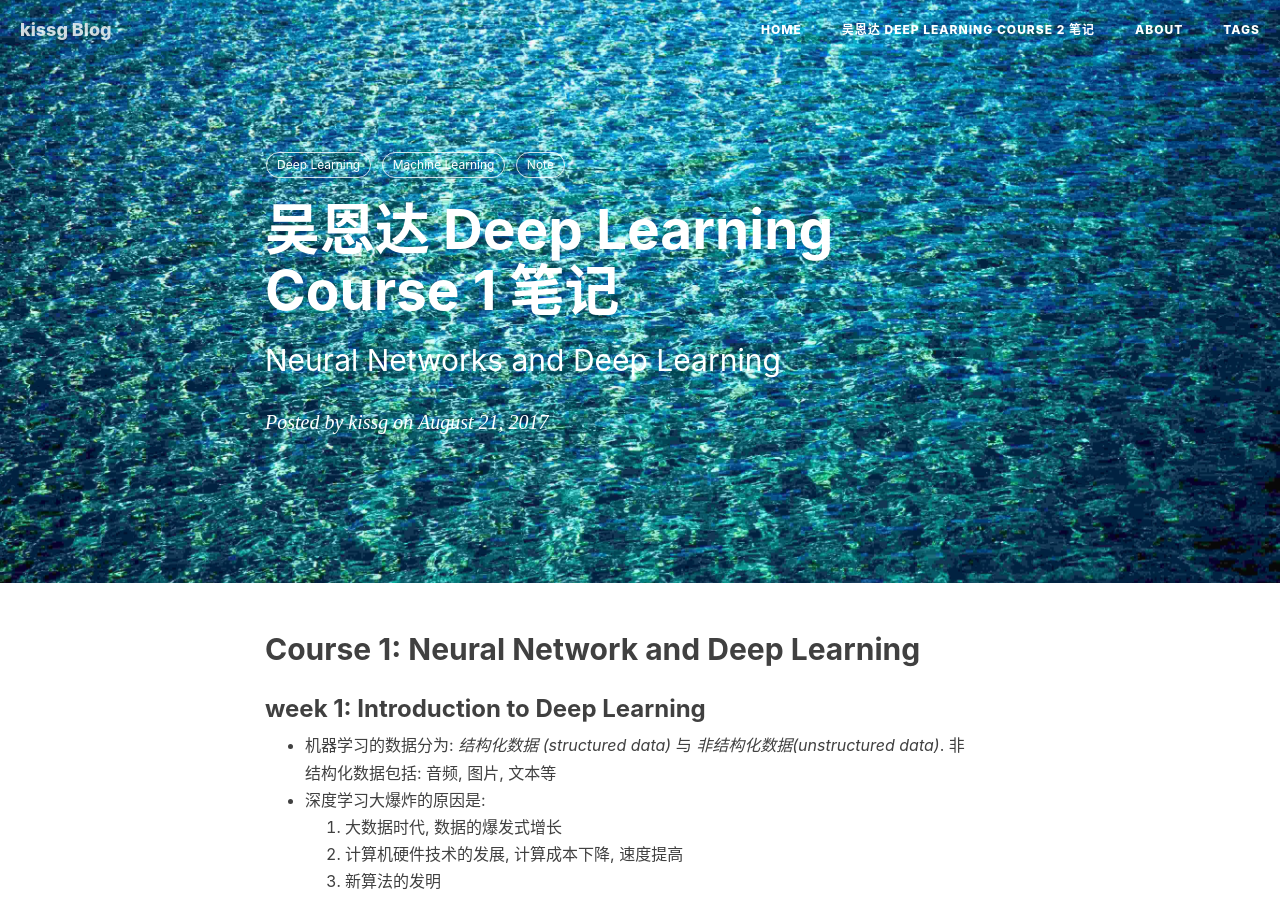
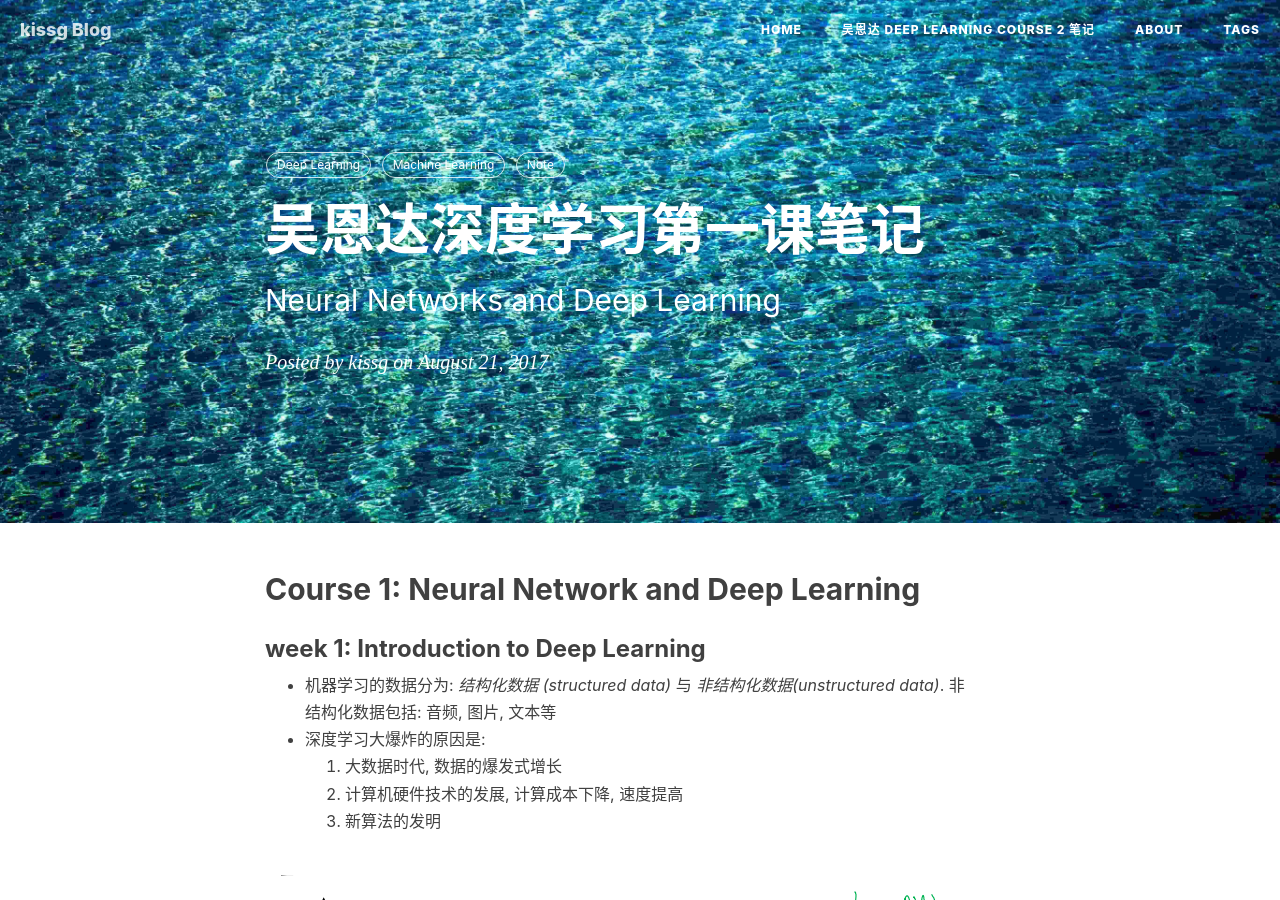
Before and after one commit to iamkissg/iamkissg.github.io, a Jekyll site: the page built from _posts/2017-08-21-andrew_ng_dl_course1_note.md, in a window 1280 px wide and 900 px high. Built offline with Jekyll 4.4.1, drawn with Linux system fonts in a browser that asks for light colours; nearby versions of some CDN libraries; comment, search, counter and statistics services are not loaded.

Commit message:
update title

```diff
--- a/_posts/2017-08-21-andrew_ng_dl_course1_note.md
+++ b/_posts/2017-08-21-andrew_ng_dl_course1_note.md
@@ -1,6 +1,6 @@
 ---
 layout:	    post
-title:      "吴恩达 Deep Learning Course 1 笔记"
+title:      "吴恩达深度学习第一课笔记"
 subtitle:   "Neural Networks and Deep Learning"
 date:       2017-08-21
 author:     "kissg"
```
